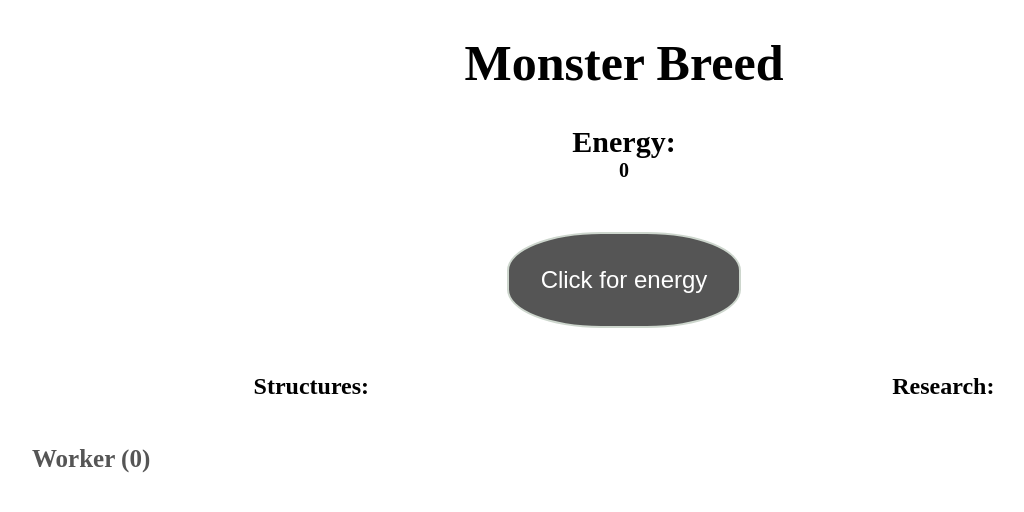
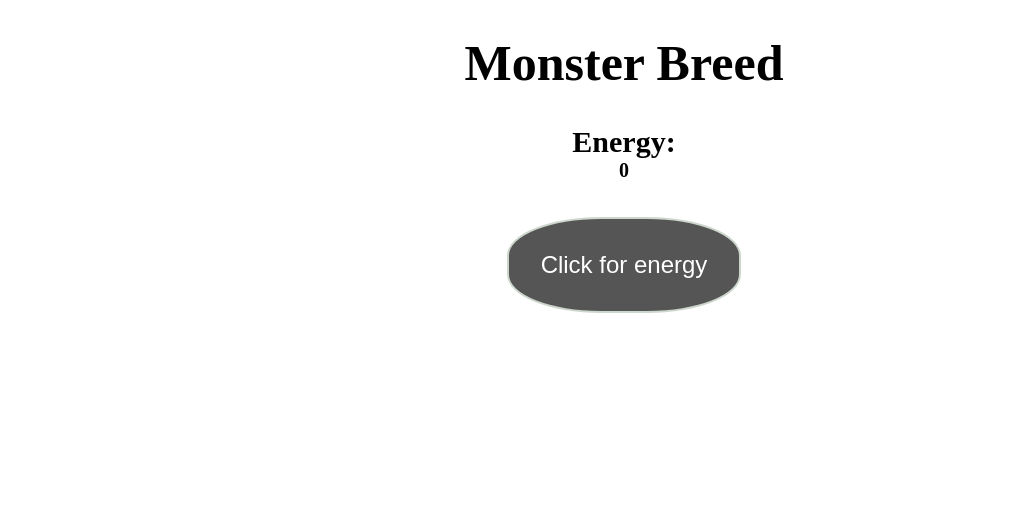
Before and after one commit to Zeladd/Monster-Breed, a plain HTML site: page index.html in a window 1280 px wide. Shown: the whole page, without its empty margins (16-1040 px from the left). Drawn offline with Linux system fonts and the light colour scheme.

Commit message:
Some things I didn't like and I wanted to change that

```diff
--- a/index.html
+++ b/index.html
@@ -18,16 +18,5 @@
     <div id="buttonEnergyDiv">
         <button class="buttonEnergy" onclick="incrementAnything('energyCollected')">Click for energy</button>
     </div>
-
-    <!-- Buying things and researching -->
-    <div class="headers">
-        <h2>Structures:</h2>
-        <h2>Research:</h2>
-    </div>
-    <div>
-        <ul class="lists">
-            <li onclick="incrementAnything('worker')">Worker (<span id="worker">0</span>)</li>
-        </ul>
-    </div>
 </body>
 </html>
--- a/styles/main-page.css
+++ b/styles/main-page.css
@@ -11,7 +11,7 @@ h1 {
 
 #buttonEnergyDiv {
     text-align: center;
-    margin-top: 50px;
+    margin-top: 35px;
 }
 
 .buttonEnergy {
@@ -38,30 +38,3 @@ h1 {
     font-weight: bold;
     font-size: 20px;
 }
-
-.headers {
-    margin-top: 25px;
-    display: flex;
-    flex-direction: row;
-    justify-content: space-around;
-}
-
-.lists {
-    list-style-type: none;
-    color: #555555;
-    font-size: 25px;
-    font-weight: bold;
-    -webkit-user-select:none;
-    -moz-user-select:none;
-    user-select:none;
-}
-
-.lists:hover {
-    color: #733c7d;
-    cursor: pointer;
-
-}
-
-.lists:active {
-    color: #441f4b;
-}
```
